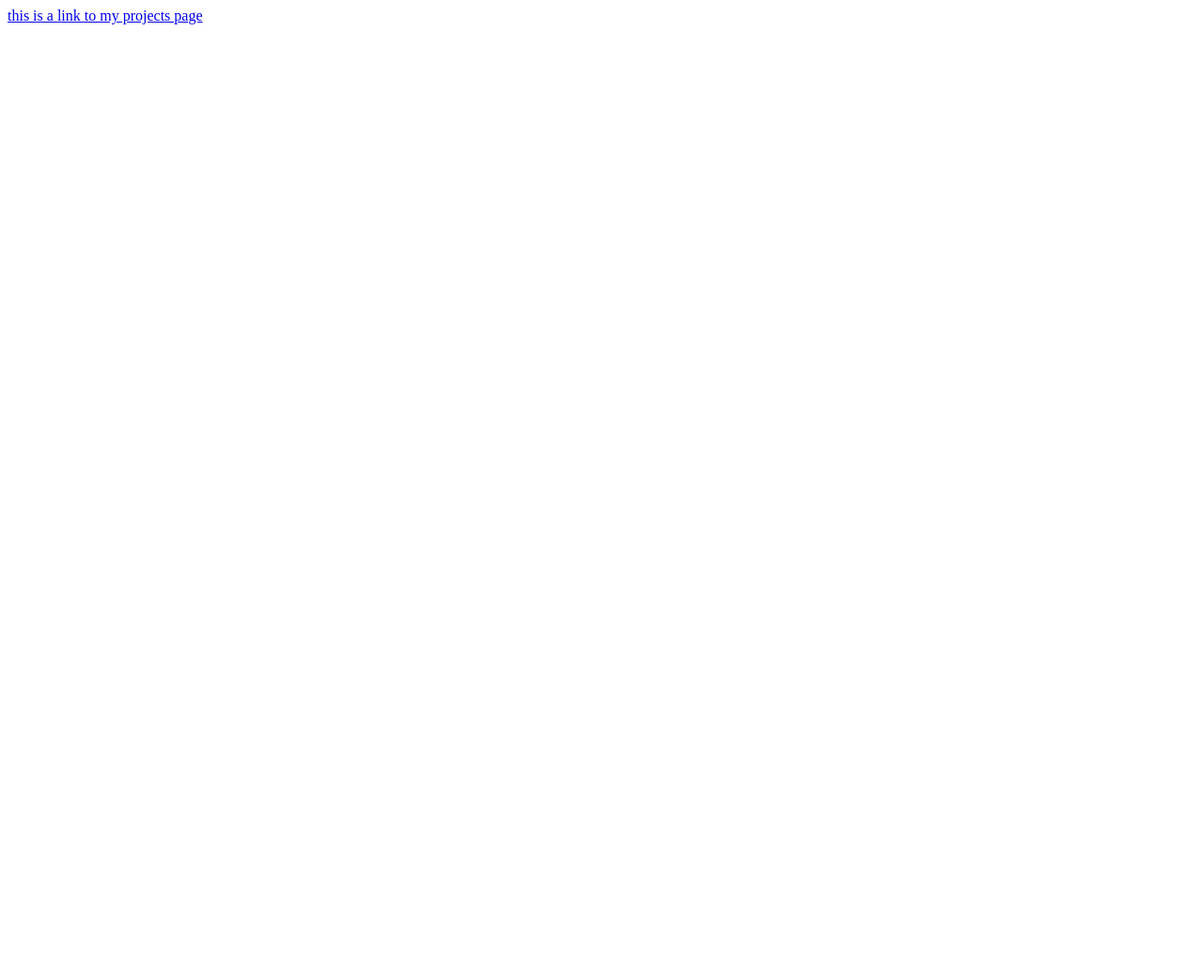
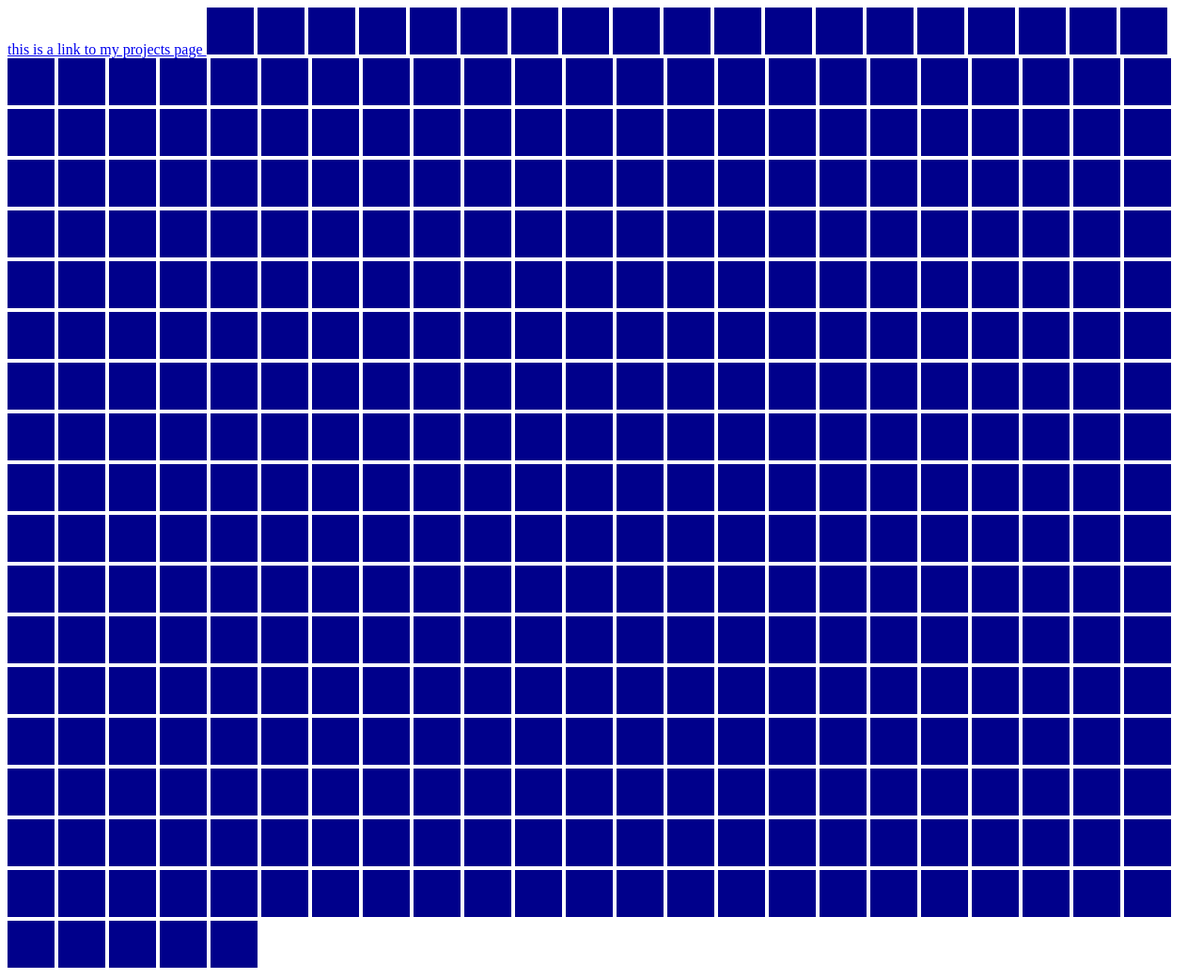
Before and after one commit to c26cl/c26cl.github.io, a plain HTML site: page index.html in a window 1280 px wide. Shown: the whole page at 94% size. Before the commit the page ends 800 px from the top, so only its background shows below. Drawn offline with Linux system fonts and the light colour scheme.

Commit message:
adding squares

```diff
--- a/index.html
+++ b/index.html
@@ -4,6 +4,34 @@
 	<meta charset="utf-8">
 	<meta name="viewport" content="width=device-width, initial-scale=1">
 	<title></title>
+
+<style type="text/css">
+
+		#Liam1{
+			font-size: 40;
+
+		}
+
+
+
+		div{
+			background-color:darkblue;
+			width: 50px;
+			height: 50px;
+			transition:8s;
+			display: inline-block;
+		}
+
+		div:hover{
+			background-color: hotpink;
+			transition:0.1s;
+			transform: rotate(360deg);
+		}
+
+
+	</style>
+
+
 </head>
 <body>
 
@@ -11,6 +39,422 @@
 	<a href="projects.html">
 		this is a link to my projects page
 	</a>
+	<div></div>
+<div></div>
+<div></div>
+<div></div>
+<div></div>
+<div></div>
+<div></div>
+<div></div>
+<div></div>
+<div></div>
+<div></div>
+<div></div>
+<div></div>
+<div></div>
+<div></div>
+<div></div>
+<div></div>
+<div></div>
+<div></div>
+<div></div>
+<div></div>
+<div></div>
+<div></div>
+<div></div>
+<div></div>
+<div></div>
+<div></div>
+<div></div>
+<div></div>
+<div></div>
+<div></div>
+<div></div>
+<div></div>
+<div></div>
+<div></div>
+<div></div>
+<div></div>
+<div></div>
+<div></div>
+<div></div>
+<div></div>
+<div></div>
+<div></div>
+<div></div>
+<div></div>
+<div></div>
+<div></div>
+<div></div>
+<div></div>
+<div></div>
+<div></div>
+<div></div>
+<div></div>
+<div></div>
+<div></div>
+<div></div>
+<div></div>
+<div></div>
+<div></div>
+<div></div>
+<div></div>
+<div></div>
+<div></div>
+<div></div>
+<div></div>
+<div></div>
+<div></div>
+<div></div>
+<div></div>
+<div></div>
+<div></div>
+<div></div>
+<div></div>
+<div></div>
+<div></div>
+<div></div>
+<div></div>
+<div></div>
+<div></div>
+<div></div>
+<div></div>
+<div></div>
+<div></div>
+<div></div>
+<div></div>
+<div></div>
+<div></div>
+<div></div>
+<div></div>
+<div></div>
+<div></div>
+<div></div>
+<div></div>
+<div></div>
+<div></div>
+<div></div>
+<div></div>
+<div></div>
+<div></div>
+<div></div>
+<div></div>
+<div></div>
+<div></div>
+<div></div>
+<div></div>
+<div></div>
+<div></div>
+<div></div>
+<div></div>
+<div></div>
+<div></div>
+<div></div>
+<div></div>
+<div></div>
+<div></div>
+<div></div>
+<div></div>
+<div></div>
+<div></div>
+<div></div>
+<div></div>
+<div></div>
+<div></div>
+<div></div>
+<div></div>
+<div></div>
+<div></div>
+<div></div>
+<div></div>
+<div></div>
+<div></div>
+<div></div>
+<div></div>
+<div></div>
+<div></div>
+<div></div>
+<div></div>
+<div></div>
+<div></div>
+<div></div>
+<div></div>
+<div></div>
+<div></div>
+<div></div>
+<div></div>
+<div></div>
+<div></div>
+<div></div>
+<div></div>
+<div></div>
+<div></div>
+<div></div>
+<div></div>
+<div></div>
+<div></div>
+<div></div>
+<div></div>
+<div></div>
+<div></div>
+<div></div>
+<div></div>
+<div></div>
+<div></div>
+<div></div>
+<div></div>
+<div></div>
+<div></div>
+<div></div>
+<div></div>
+<div></div>
+<div></div>
+<div></div>
+<div></div>
+<div></div>
+<div></div>
+<div></div>
+<div></div>
+<div></div>
+<div></div>
+<div></div>
+<div></div>
+<div></div>
+<div></div>
+<div></div>
+<div></div>
+<div></div>
+<div></div>
+<div></div>
+<div></div>
+<div></div>
+<div></div>
+<div></div>
+<div></div>
+<div></div>
+<div></div>
+<div></div>
+<div></div>
+<div></div>
+<div></div>
+<div></div>
+<div></div>
+<div></div>
+<div></div>
+<div></div>
+<div></div>
+<div></div>
+<div></div>
+<div></div>
+<div></div>
+<div></div>
+<div></div>
+<div></div>
+<div></div>
+<div></div>
+<div></div>
+<div></div>
+<div></div>
+<div></div>
+<div></div>
+<div></div>
+<div></div>
+<div></div>
+<div></div>
+<div></div>
+<div></div>
+<div></div>
+<div></div>
+<div></div>
+<div></div>
+<div></div>
+<div></div>
+<div></div>
+<div></div>
+<div></div>
+<div></div>
+<div></div>
+<div></div>
+<div></div>
+<div></div>
+<div></div>
+<div></div>
+<div></div>
+<div></div>
+<div></div>
+<div></div>
+<div></div>
+<div></div>
+<div></div>
+<div></div>
+<div></div>
+<div></div>
+<div></div>
+<div></div>
+<div></div>
+<div></div>
+<div></div>
+<div></div>
+<div></div>
+<div></div>
+<div></div>
+<div></div>
+<div></div>
+<div></div>
+<div></div>
+<div></div>
+<div></div>
+<div></div>
+<div></div>
+<div></div>
+<div></div>
+<div></div>
+<div></div>
+<div></div>
+<div></div>
+<div></div>
+<div></div>
+<div></div>
+<div></div>
+<div></div>
+<div></div>
+<div></div>
+<div></div>
+<div></div>
+<div></div>
+<div></div>
+<div></div>
+<div></div>
+<div></div>
+<div></div>
+<div></div>
+<div></div>
+<div></div>
+<div></div>
+<div></div>
+<div></div>
+<div></div>
+<div></div>
+<div></div>
+<div></div>
+<div></div>
+<div></div>
+<div></div>
+<div></div>
+<div></div>
+<div></div>
+<div></div>
+<div></div>
+<div></div>
+<div></div>
+<div></div>
+<div></div>
+<div></div>
+<div></div>
+<div></div>
+<div></div>
+<div></div>
+<div></div>
+<div></div>
+<div></div>
+<div></div>
+<div></div>
+<div></div>
+<div></div>
+<div></div>
+<div></div>
+<div></div>
+<div></div>
+<div></div>
+<div></div>
+<div></div>
+<div></div>
+<div></div>
+<div></div>
+<div></div>
+<div></div>
+<div></div>
+<div></div>
+<div></div>
+<div></div>
+<div></div>
+<div></div>
+<div></div>
+<div></div>
+<div></div>
+<div></div>
+<div></div>
+<div></div>
+<div></div>
+<div></div>
+<div></div>
+<div></div>
+<div></div>
+<div></div>
+<div></div>
+<div></div>
+<div></div>
+<div></div>
+<div></div>
+<div></div>
+<div></div>
+<div></div>
+<div></div>
+<div></div>
+<div></div>
+<div></div>
+<div></div>
+<div></div>
+<div></div>
+<div></div>
+<div></div>
+<div></div>
+<div></div>
+<div></div>
+<div></div>
+<div></div>
+<div></div>
+<div></div>
+<div></div>
+<div></div>
+<div></div>
+<div></div>
+<div></div>
+<div></div>
+<div></div>
+<div></div>
+<div></div>
+<div></div>
+<div></div>
+<div></div>
+<div></div>
+<div></div>
+<div></div>
+<div></div>
+<div></div>
+<div></div>
+<div></div>
+<div></div>
+<div></div>
+<div></div>
+<div></div>
+<div></div>
+<div></div>
+<div></div>
+<div></div>
+<div></div>
+<div></div>
+<div></div>
+<div></div>
+<div></div>
+<div></div>
+<div></div>
+<div></div>
+<div></div>
+<div></div>
+<div></div>
+
 
 </body>
 </html>
```
